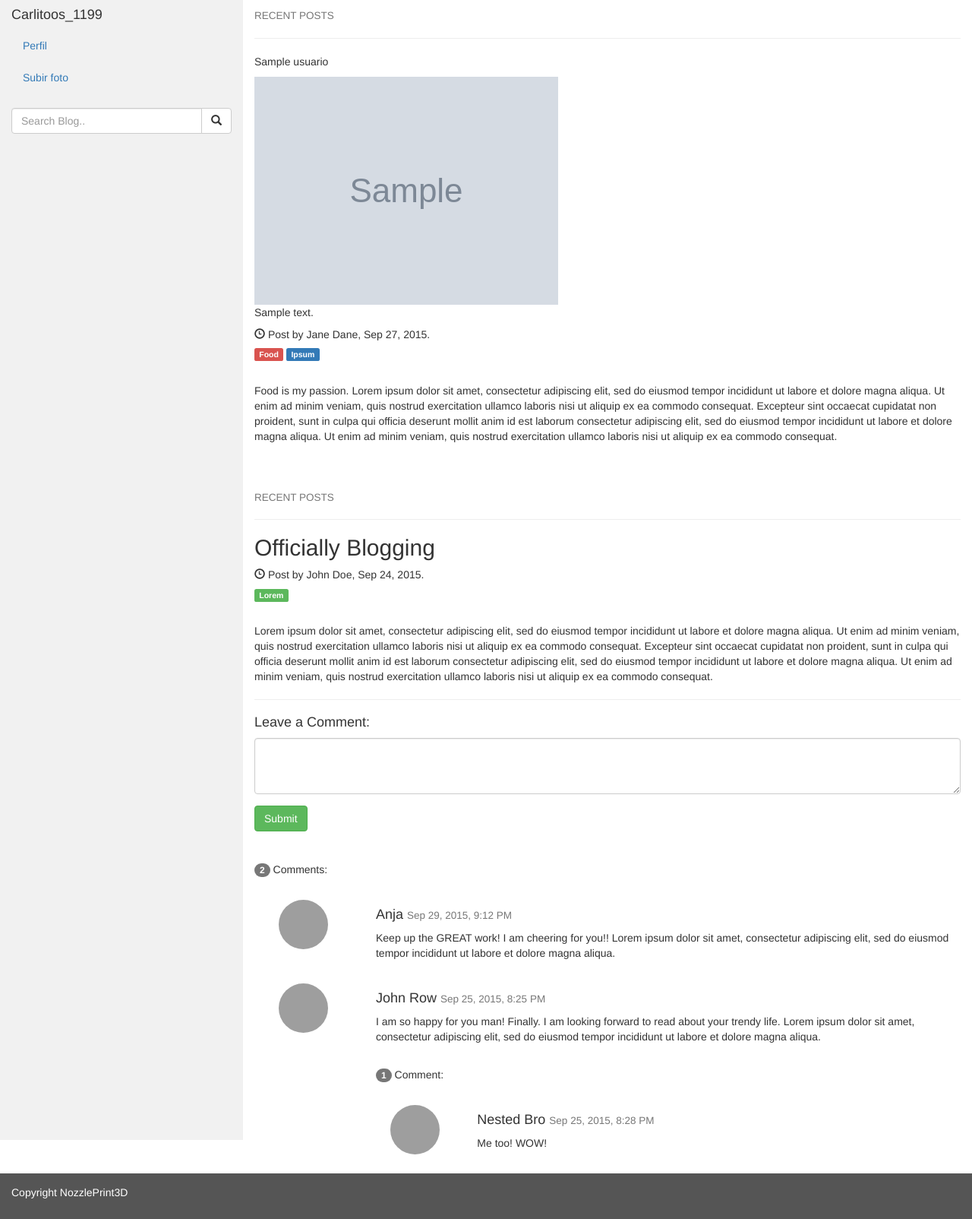
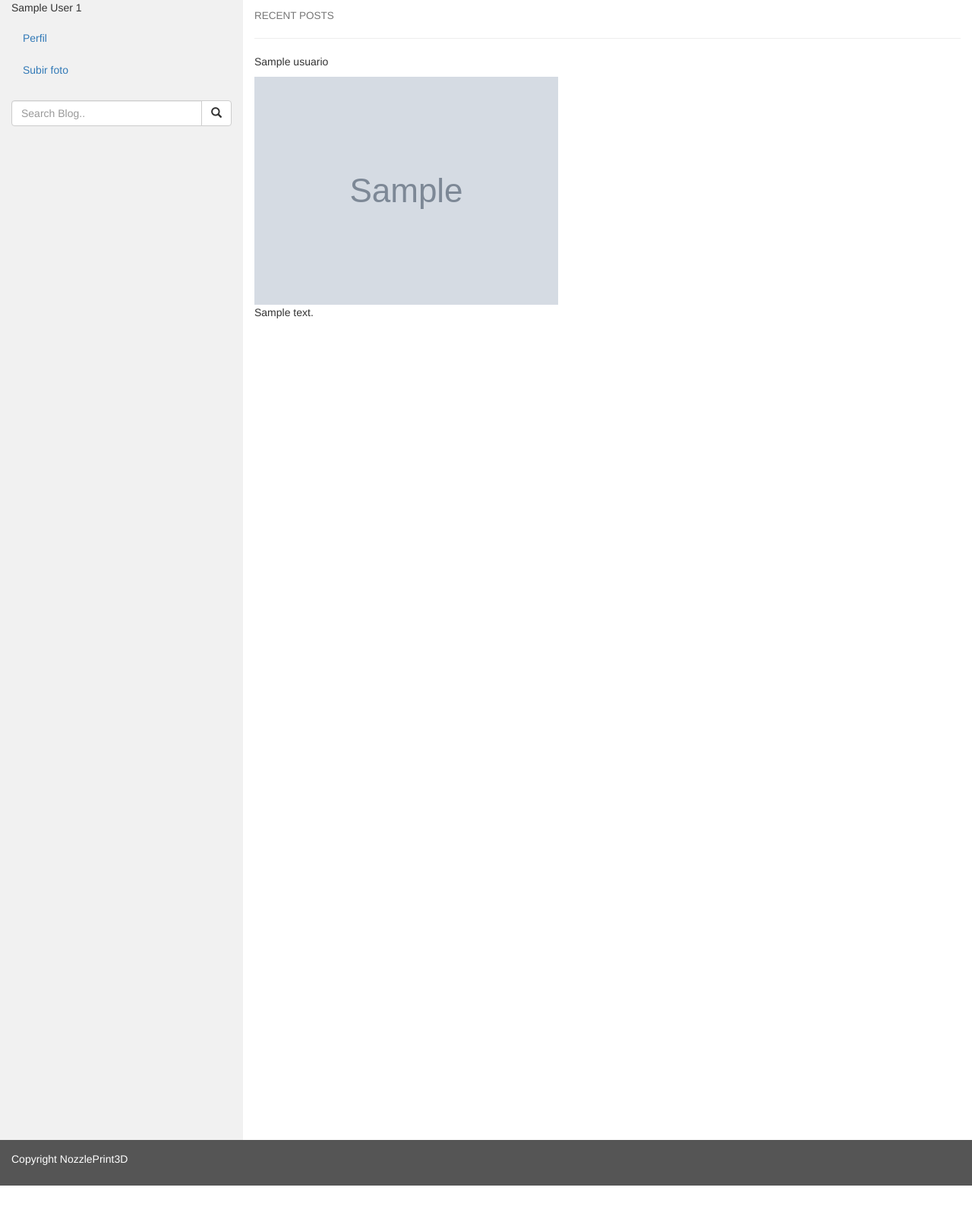
Before and after one commit to CharlieRincon/TFG, a PHP site: page /vistas/vistaGeneral.php in a window 1280 px wide. Shown: the whole page at 76% size. After the commit the page ends 1560 px from the top, so only its background shows below. Run offline with PHP 8.4, Linux system fonts and the light colour scheme; the visitor is signed in with stand-in values (Sample User, id 1); tables that the repository leaves empty or names only in its code hold one stand-in row (values such as "Sample post"); grey boxes marked "Sample" are stand-in pictures; grey boxes are pictures that could not be loaded.

Commit message:
nombre vista general actualizado

```diff
--- a/TFG/BBDD/model.php
+++ b/TFG/BBDD/model.php
@@ -142,7 +142,10 @@
 				//Se pilla la columna de la contraseña y si coincide con la pass pasada Se logueara
                 if ($columnas['pass_usuario'] == $passwd) {
                     $_SESSION['logeado'] = $correo;
-					$_SESSION['id_usuario'] = $columnas['id_usuario'];
+                    $_SESSION['id_usuario'] = $columnas['id_usuario'];
+                    $_SESSION['nombre'] = $columnas['nombre'];
+                    $_SESSION['apellidos'] = $columnas['apellidos'];
+                    $_SESSION['nombreCompleto'] = $columnas['nombre']+" "+$columnas['apellidos'];
                     header("Location: ../vistas/vistaGeneral.php");
                 } else {
 					//En el caso de que el usuario no coincida con la contraseña  no sera valido
--- a/TFG/vistas/vistaGeneral.php
+++ b/TFG/vistas/vistaGeneral.php
@@ -52,7 +52,9 @@
 <div class="container-fluid">
   <div class="row content">
     <div class="col-sm-3 sidenav">
-      <h4>Carlitoos_1199</h4>
+      <?php
+        echo "<p>".$_SESSION['nombre']." ".$_SESSION['apellidos']."</p>";
+      ?>
       <ul class="nav nav-pills nav-stacked">
         <li id="perfil"><a href="../vistas/vistaUsuario.html">Perfil</a></li>
         <li id="perfil"><a href="../vistas/subirFoto.html">Subir foto</a></li>
@@ -85,60 +87,6 @@
           }
         }
       ?>
-      <p>
-      <h5><span class="glyphicon glyphicon-time"></span> Post by Jane Dane, Sep 27, 2015.</h5>
-      <h5><span class="label label-danger">Food</span> <span class="label label-primary">Ipsum</span></h5><br>
-      <p>Food is my passion. Lorem ipsum dolor sit amet, consectetur adipiscing elit, sed do eiusmod tempor incididunt ut labore et dolore magna aliqua. Ut enim ad minim veniam, quis nostrud exercitation ullamco laboris nisi ut aliquip ex ea commodo consequat. Excepteur sint occaecat cupidatat non proident, sunt in culpa qui officia deserunt mollit anim id est laborum consectetur adipiscing elit, sed do eiusmod tempor incididunt ut labore et dolore magna aliqua. Ut enim ad minim veniam, quis nostrud exercitation ullamco laboris nisi ut aliquip ex ea commodo consequat.</p>
-      <br><br>
-
-      <h4><small>RECENT POSTS</small></h4>
-      <hr>
-      <h2>Officially Blogging</h2>
-      <h5><span class="glyphicon glyphicon-time"></span> Post by John Doe, Sep 24, 2015.</h5>
-      <h5><span class="label label-success">Lorem</span></h5><br>
-      <p>Lorem ipsum dolor sit amet, consectetur adipiscing elit, sed do eiusmod tempor incididunt ut labore et dolore magna aliqua. Ut enim ad minim veniam, quis nostrud exercitation ullamco laboris nisi ut aliquip ex ea commodo consequat. Excepteur sint occaecat cupidatat non proident, sunt in culpa qui officia deserunt mollit anim id est laborum consectetur adipiscing elit, sed do eiusmod tempor incididunt ut labore et dolore magna aliqua. Ut enim ad minim veniam, quis nostrud exercitation ullamco laboris nisi ut aliquip ex ea commodo consequat.</p>
-      <hr>
-
-      <h4>Leave a Comment:</h4>
-      <form role="form">
-        <div class="form-group">
-          <textarea class="form-control" rows="3" required></textarea>
-        </div>
-        <button type="submit" class="btn btn-success">Submit</button>
-      </form>
-      <br><br>
-
-      <p><span class="badge">2</span> Comments:</p><br>
-
-      <div class="row">
-        <div class="col-sm-2 text-center">
-          <img src="bandmember.jpg" class="img-circle" height="65" width="65" alt="Avatar">
-        </div>
-        <div class="col-sm-10">
-          <h4>Anja <small>Sep 29, 2015, 9:12 PM</small></h4>
-          <p>Keep up the GREAT work! I am cheering for you!! Lorem ipsum dolor sit amet, consectetur adipiscing elit, sed do eiusmod tempor incididunt ut labore et dolore magna aliqua.</p>
-          <br>
-        </div>
-        <div class="col-sm-2 text-center">
-          <img src="bird.jpg" class="img-circle" height="65" width="65" alt="Avatar">
-        </div>
-        <div class="col-sm-10">
-          <h4>John Row <small>Sep 25, 2015, 8:25 PM</small></h4>
-          <p>I am so happy for you man! Finally. I am looking forward to read about your trendy life. Lorem ipsum dolor sit amet, consectetur adipiscing elit, sed do eiusmod tempor incididunt ut labore et dolore magna aliqua.</p>
-          <br>
-          <p><span class="badge">1</span> Comment:</p><br>
-          <div class="row">
-            <div class="col-sm-2 text-center">
-              <img src="bird.jpg" class="img-circle" height="65" width="65" alt="Avatar">
-            </div>
-            <div class="col-xs-10">
-              <h4>Nested Bro <small>Sep 25, 2015, 8:28 PM</small></h4>
-              <p>Me too! WOW!</p>
-              <br>
-            </div>
-          </div>
-        </div>
-      </div>
     </div>
   </div>
 </div>
```
